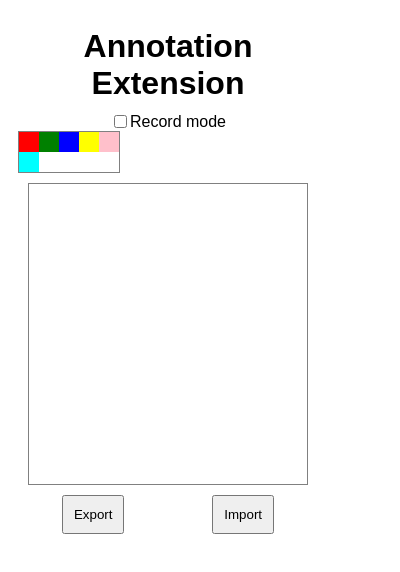
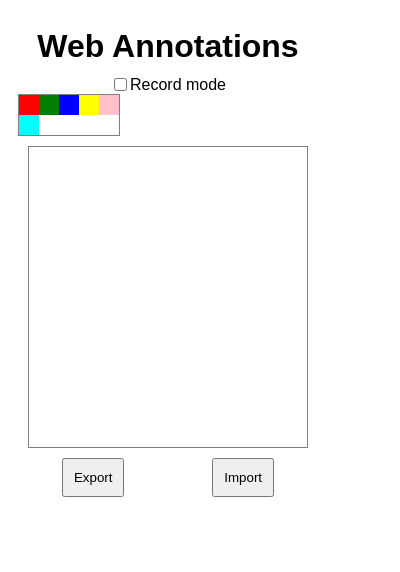
Before and after one commit to lostintangent/web-annotations, a browser extension: page popup/popup.html in a window 400 px wide. Drawn offline with Linux system fonts and the light colour scheme.

Commit message:
Update popup.html

```diff
--- a/popup/popup.html
+++ b/popup/popup.html
@@ -1,23 +1,17 @@
-<!-- The HTML file that defines the layout of the popup page. -->
-
 <html>
 <head>
-  <link rel="stylesheet" href="popup.css">
+  <link rel="stylesheet" href="popup.css" />
 </head>
 <body>
   <div id="container">
-    <h1>Annotation Extension</h1>
+    <h1>Web Annotations</h1>
     <div id="record-mode">
       <input type="checkbox" id="record-mode-checkbox">
       <label for="record-mode-checkbox">Record mode</label>
     </div>
-    <!-- Add a new element with the id "hover-color" that contains the color picker for the hover rectangle color -->
-    <div id="hover-color">
-      <!-- The color picker will be dynamically populated by the popup.js script -->
-    </div>
+    <div id="hover-color"></div>
     <div id="annotation-list">
       <ul id="annotation-list-ul">
-        <!-- The list of annotations will be dynamically populated by the popup.js script -->
       </ul>
     </div>
     <div id="annotation-buttons">
```
